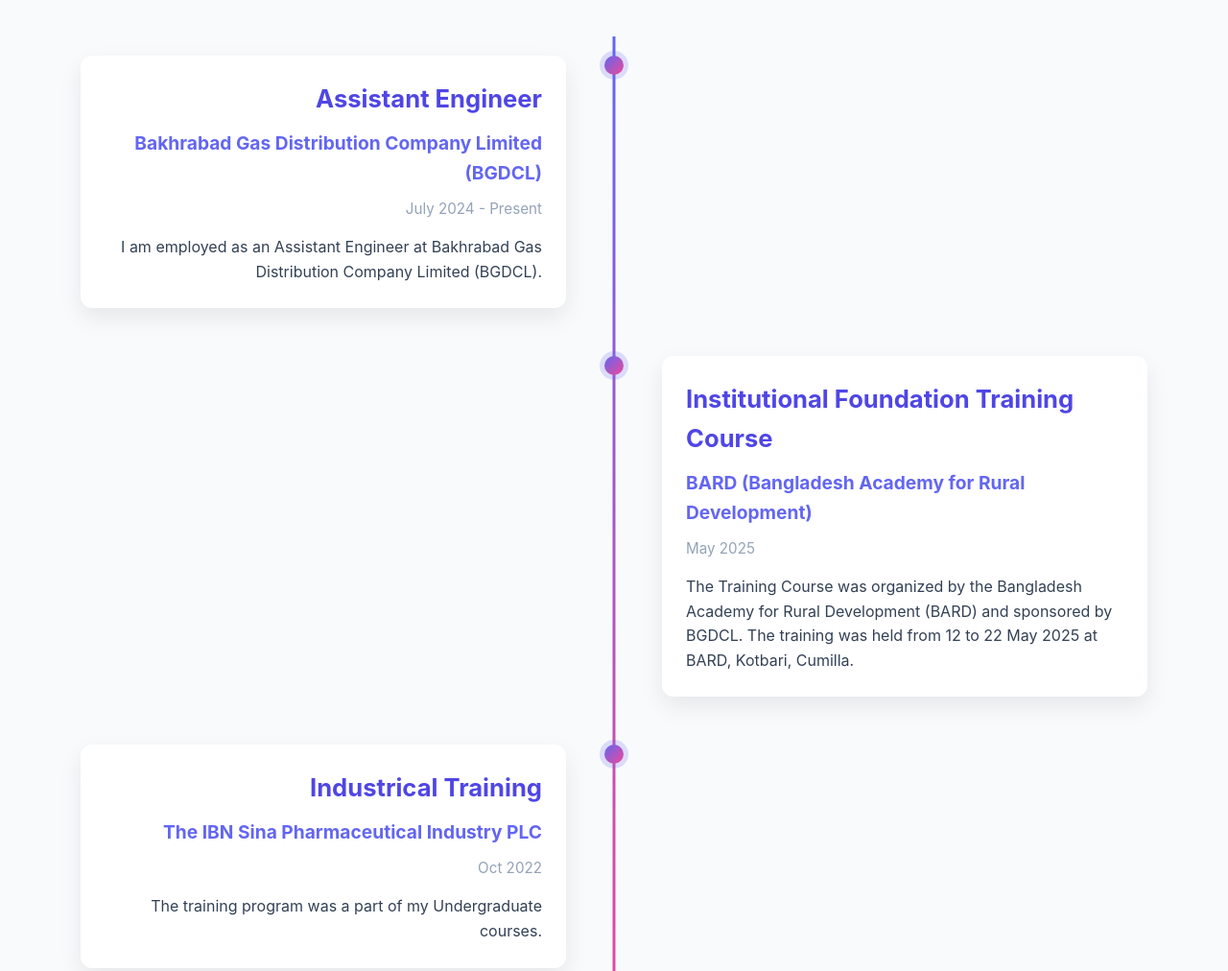
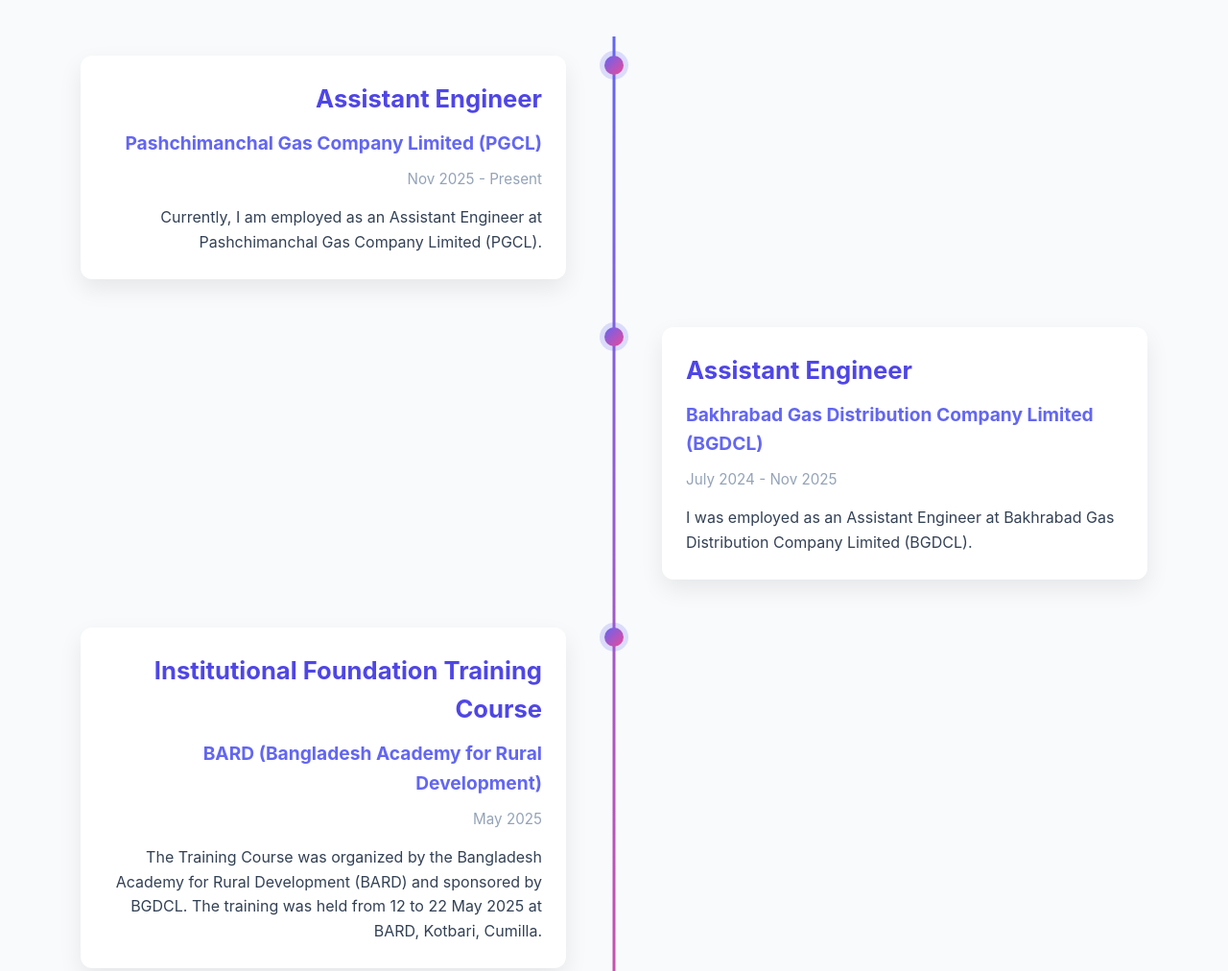
Before and after one commit to farhantanvirhridoy/farhantanvirhridoy.github.io, a plain HTML site: page index.html in a window 1280 px wide. Shown: the part 1960-2972 px from the top of the page at 96% size. Drawn offline with Linux system fonts and the light colour scheme.

Commit message:
Update about section and experience timeline
Normalize DOCTYPE casing and remove extra blank line in head; set about paragraph to justified for improved readability. Add a new timeline entry for Assistant Engineer at Pashchimanchal Gas Company Limited (PGCL) (Nov 2025 - Present). Update Bakhrabad Gas Distribution Company Limited (BGDCL) entry: adjust date range to July 2024 - Nov 2025 and change wording to past tense.

```diff
--- a/index.html
+++ b/index.html
@@ -1,4 +1,4 @@
-<!DOCTYPE html>
+<!doctype html>
 <html lang="en">
   <head>
     <meta charset="UTF-8" />
@@ -25,8 +25,6 @@
     />
 
     <link rel="stylesheet" href="assets/style.css" />
-
-
   </head>
 
   <body>
@@ -100,7 +98,7 @@
           </div>
           <div class="about-text">
             <h3>My introduction</h3>
-            <p>
+            <p style="text-align: justify;">
               I am a passionate and versatile Mechanical Engineering graduate at
               BUET, with a strong foundation in programming, CAD modeling, and
               simulation tools. I combine my technical expertise with hands-on
@@ -147,10 +145,21 @@
           <div class="timeline-item">
             <div class="timeline-content">
               <h3>Assistant Engineer</h3>
+              <h4>Pashchimanchal Gas Company Limited (PGCL)</h4>
+              <div class="date">Nov 2025 - Present</div>
+              <p>
+                Currently, I am employed as an Assistant Engineer at
+                Pashchimanchal Gas Company Limited (PGCL).
+              </p>
+            </div>
+          </div>
+          <div class="timeline-item">
+            <div class="timeline-content">
+              <h3>Assistant Engineer</h3>
               <h4>Bakhrabad Gas Distribution Company Limited (BGDCL)</h4>
-              <div class="date">July 2024 - Present</div>
+              <div class="date">July 2024 - Nov 2025</div>
               <p>
-                I am employed as an Assistant Engineer at Bakhrabad Gas
+                I was employed as an Assistant Engineer at Bakhrabad Gas
                 Distribution Company Limited (BGDCL).
               </p>
             </div>
```
